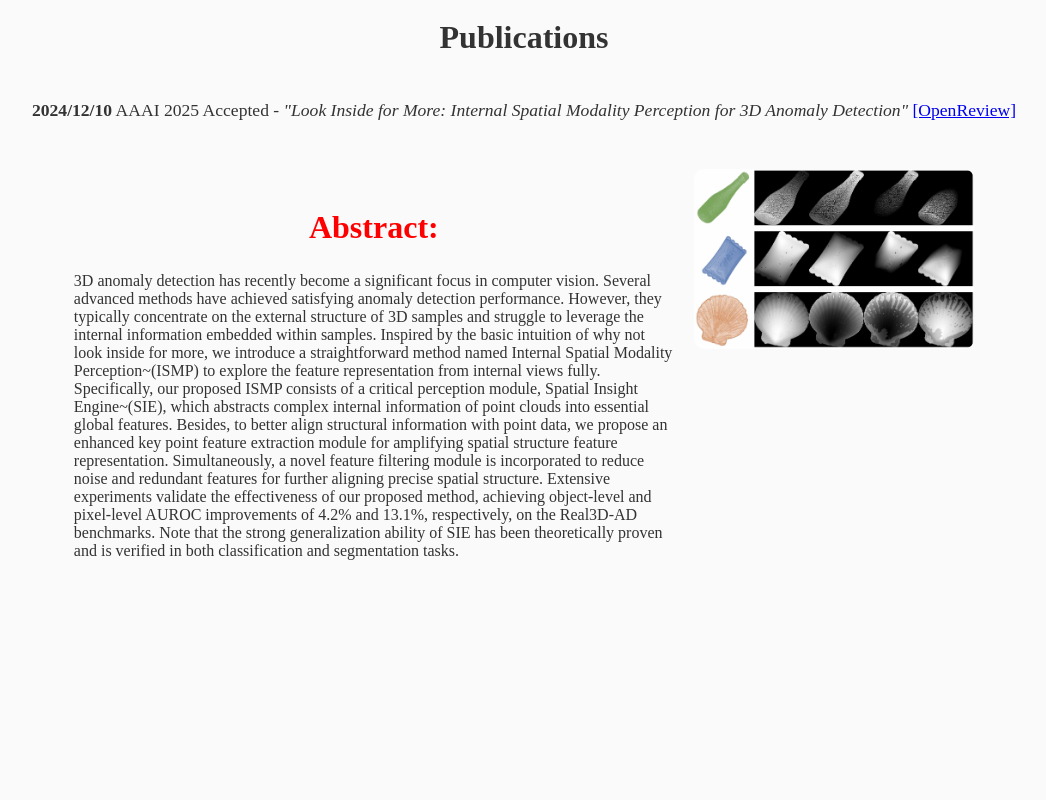
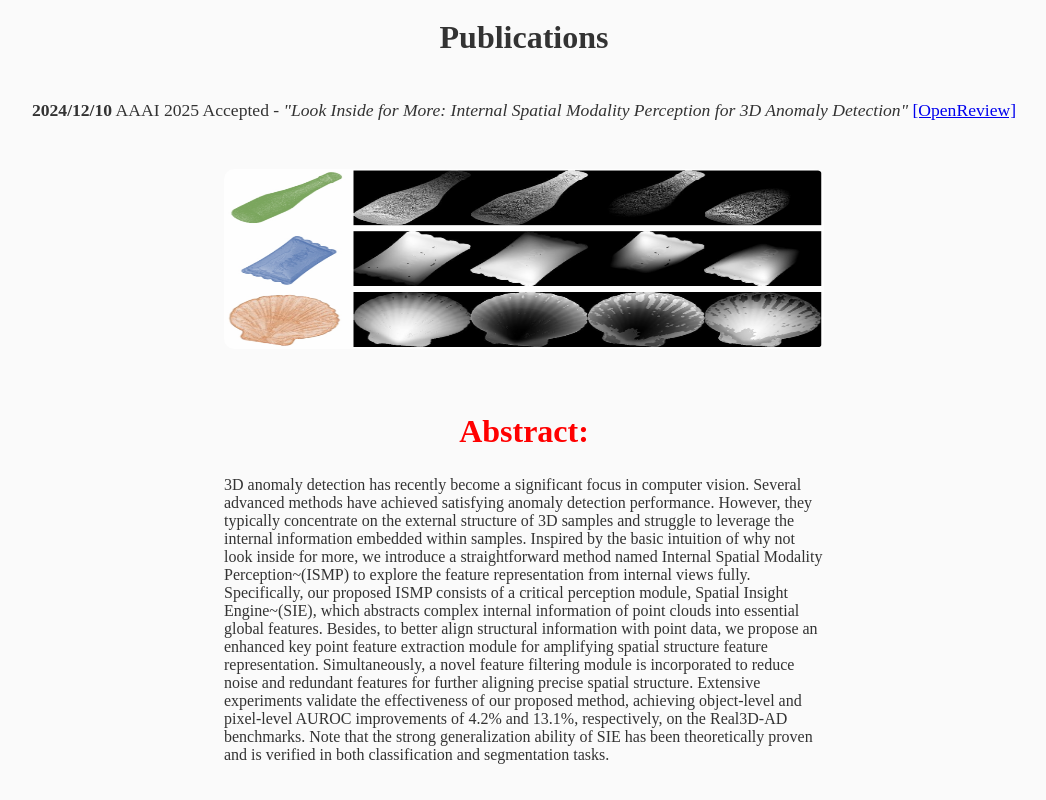
Before and after one commit to hzzzzzhappy/HzL.github.io, a plain HTML site: page index.html in a window 1280 px wide. Shown: the part 429-1229 px from the top of the page, without its empty margins (116-1162 px from the left). Before the commit the page ends 1005 px from the top, so only its background shows below. Drawn offline with Linux system fonts and the light colour scheme.

Commit message:
Update index.html

```diff
--- a/index.html
+++ b/index.html
@@ -100,15 +100,19 @@
         }
         .abstract-container {
             display: flex;
-            justify-content: space-between;
-            align-items: flex-start;
+            flex-direction: column; /* 修改为垂直布局 */
+            align-items: center; /* 垂直居中 */
             margin-top: 20px;
         }
-        .abstract-text {
-            max-width: 600px;
+        .abstract-text, .abstract-image {
+            width: 100%; /* 设置为100%以填满容器 */
+            max-width: 600px; /* 最大宽度限制 */
+            margin-bottom: 20px; /* 添加底部间距 */
         }
-        .abstract-image {
-            margin-left: 20px;
+        .abstract-image img {
+            width: 100%; /* 使图片宽度适应容器 */
+            height: auto; /* 保持图片比例 */
+            border-radius: 10px; /* 圆角 */
         }
     </style>
 </head>
@@ -132,15 +136,15 @@
     </ul>
 
     <div class="abstract-container">
+        <div class="abstract-image">
+            <img src="AAAI.jpg" alt="Abstract Image" class="intro-photo">
+        </div>
         <div class="abstract-text">
             <h2 style="color: red;">Abstract:</h2>
             <p>
                 3D anomaly detection has recently become a significant focus in computer vision. Several advanced methods have achieved satisfying anomaly detection performance. However, they typically concentrate on the external structure of 3D samples and struggle to leverage the internal information embedded within samples. Inspired by the basic intuition of why not look inside for more, we introduce a straightforward method named Internal Spatial Modality Perception~(ISMP) to explore the feature representation from internal views fully. Specifically, our proposed ISMP consists of a critical perception module, Spatial Insight Engine~(SIE), which abstracts complex internal information of point clouds into essential global features. Besides, to better align structural information with point data, we propose an enhanced key point feature extraction module for amplifying spatial structure feature representation. Simultaneously, a novel feature filtering module is incorporated to reduce noise and redundant features for further aligning precise spatial structure. Extensive experiments validate the effectiveness of our proposed method, achieving object-level and pixel-level AUROC improvements of 4.2% and 13.1%, respectively, on the Real3D-AD benchmarks. Note that the strong generalization ability of SIE has been theoretically proven and is verified in both classification and segmentation tasks.
             </p>
         </div>
-        <div class="abstract-image">
-            <img src="AAAI.jpg" alt="Abstract Image" class="intro-photo">
-        </div>
     </div>
 </body>
 </html>
```
